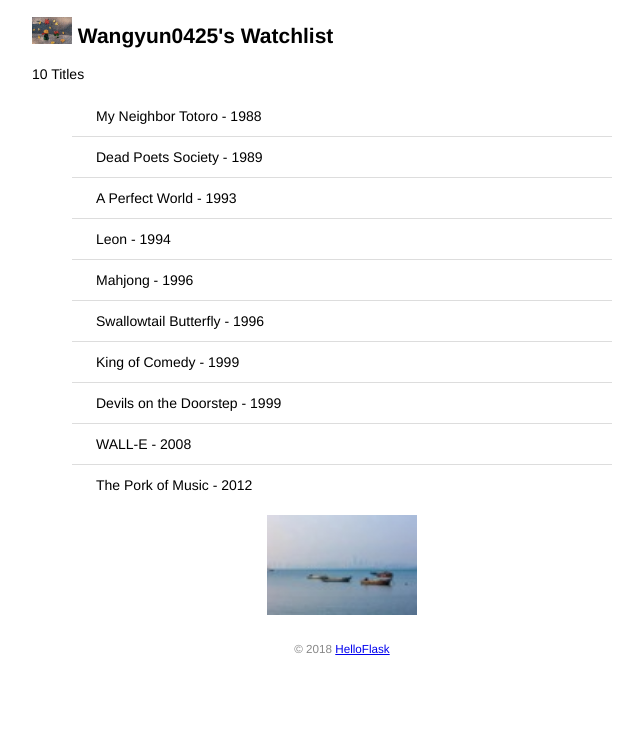
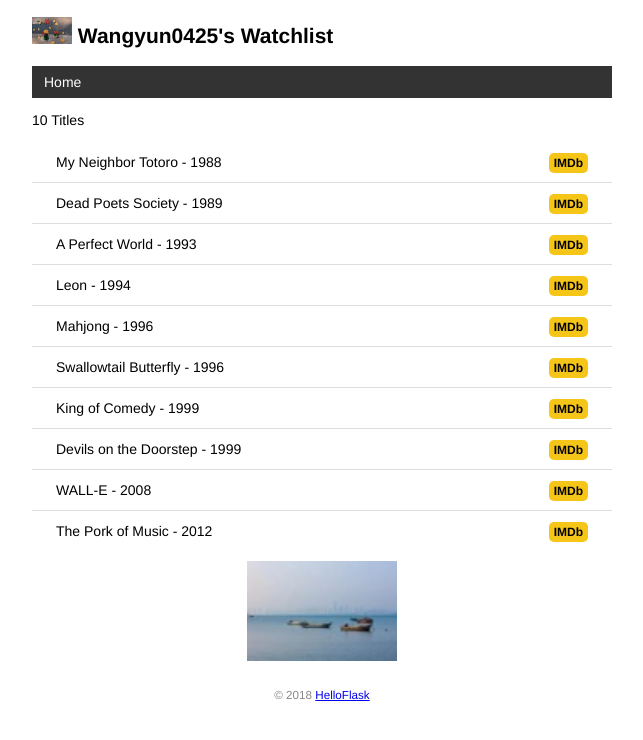
Before and after one commit to Wangyun0425/watchlist, a Flask app: page / in a window 1280 px wide. Shown: the top 740 px of the page, without its empty margins (318-961 px from the left). Run offline with Flask 3, Linux system fonts and the light colour scheme.

Commit message:
Add base template and error template

```diff
--- a/static/style.css
+++ b/static/style.css
@@ -41,3 +41,35 @@ display: block;
 margin: 0 auto;
 height: 100px;
 }
+nav ul {
+list-style-type: none;
+margin: 0;
+padding: 0;
+overflow: hidden;
+background-color: #333;
+}
+nav li {
+float: left;
+}
+nav li a {
+display: block;
+color: white;
+text-align: center;
+padding: 8px 12px;
+text-decoration: none;
+}
+nav li a:hover {
+background-color: #111;
+}
+.float-right {
+float: right;
+}
+.imdb {
+font-size: 12px;
+font-weight: bold;
+color: black;
+text-decoration: none;
+background: #F5C518;
+border-radius: 5px;
+padding: 3px 5px;
+}
--- /dev/null
+++ b/templates/base.html
@@ -0,0 +1,27 @@
+<!DOCTYPE html>
+<html lang="en">
+<head>
+{% block head %}
+<meta charset="utf-8">
+<meta name="viewport" content="width=device-width, initial-scale=1.0">
+<title>{{ name }}'s Watchlist</title>
+<link rel="icon" href="{{ url_for('static', filename='favicon.ico') }}">
+<link rel="stylesheet" href="{{ url_for('static', filename='style.css') }}" type="text/css">
+{% endblock %}
+</head>
+<body>
+<h2>
+<img alt="Avatar" class="avatar" src="{{ url_for('static', filename='images/wy.jpeg') }}">
+{{ name }}'s Watchlist
+</h2>
+<nav>
+<ul>
+<li><a href="{{ url_for('index') }}">Home</a></li>
+</ul>
+</nav>
+{% block content %}{% endblock %}
+<footer>
+<small>&copy; 2018 <a href="http://helloflask.com/tutorial">HelloFlask</a></small>
+</footer>
+</body>
+</html>
--- a/templates/index.html
+++ b/templates/index.html
@@ -1,29 +1,16 @@
-
-<!DOCTYPE html>
-<html lang="en">
-<head>
-<meta charset="utf-8">
-<title>{{ name }}'s Watchlist</title>
-<link rel="stylesheet" href="{{ url_for('static', filename='style.css') }}" type="text/css">
-</head>
-<body>
-<h2>
-    <img alt="Avatar" class="avatar" src="{{ url_for('static', filename='images/wy.jpeg') }}">
-    {{ name }}'s Watchlist
-</h2>
-{# 使用 length 过滤器获取 movies 变量的长度 #}
+{% extends 'base.html' %}
+{% block content %}
 <p>{{ movies|length }} Titles</p>
-<ul>
-{% for movie in movies %} {# 迭代 movies 变量 #}
 <ul class="movie-list">
-<li>{{ movie.title }} - {{ movie.year }}</li> {# 等同于
-movie['title'] #}
-{% endfor %} {# 使用 endfor 标签结束 for 语句 #}
+{% for movie in movies %}
+<li>{{ movie.title }} - {{ movie.year }}
+<span class="float-right">
+<a class="imdb" href="https://www.imdb.com/find?q={{
+movie.title }}" target="_blank" title="Find this movie on IMDb">
+IMDb</a>
+</span>
+</li>
+{% endfor %}
 </ul>
-<img alt="Walking Totoro" class="totoro" src="{{ url_for('static', filename='images/wy2.jpeg') }}">
-<footer>
-<small>&copy; 2018 <a href="http://helloflask.com/tutori
-al">HelloFlask</a></small>
-</footer>
-</body>
-</html>
+<img alt="Walking Totoro" class="totoro" src="{{ url_for('static', filename='images/wy2.jpeg'|trim) }}" title="to~to~ro~">
+{% endblock %}
```
